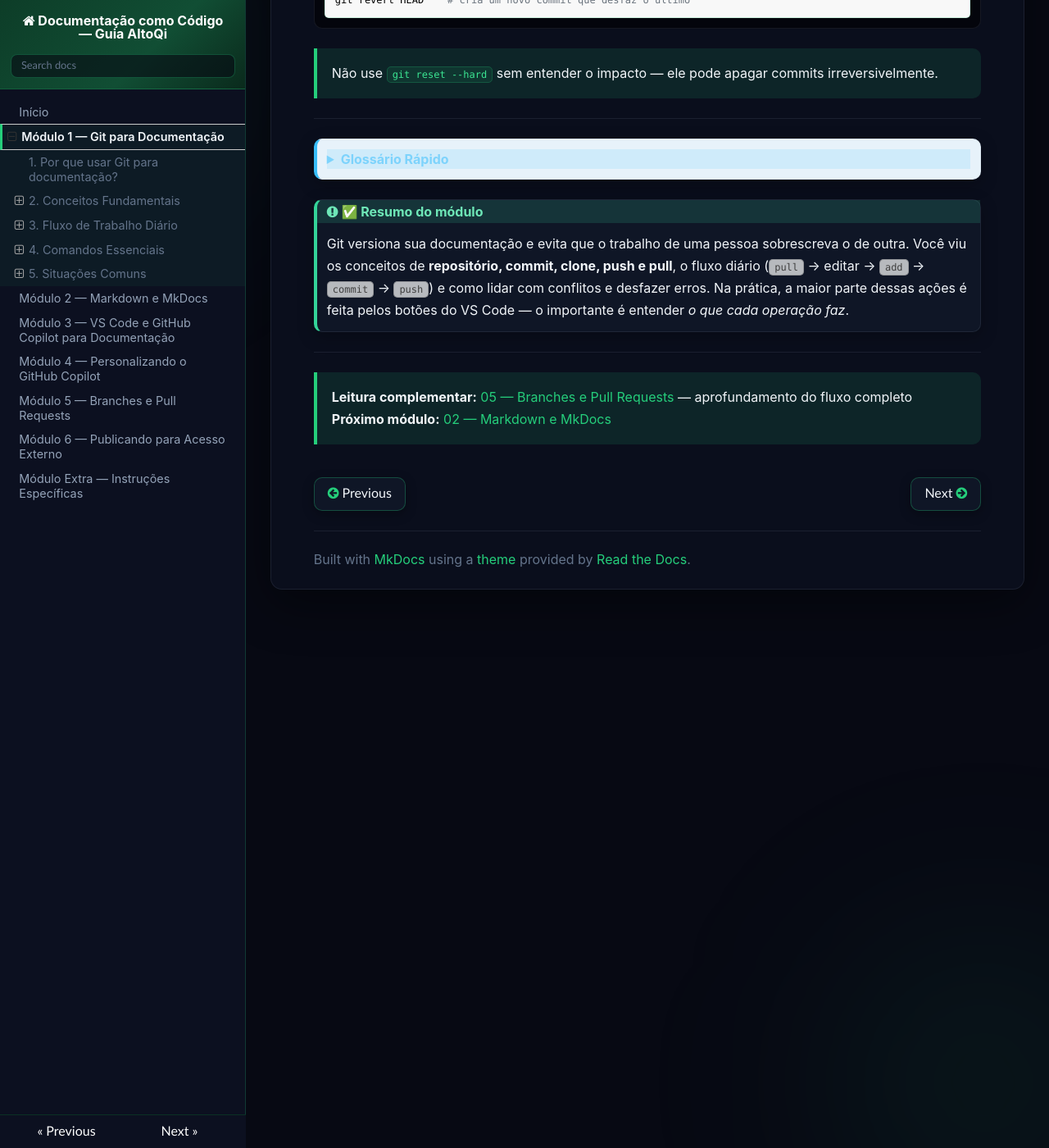
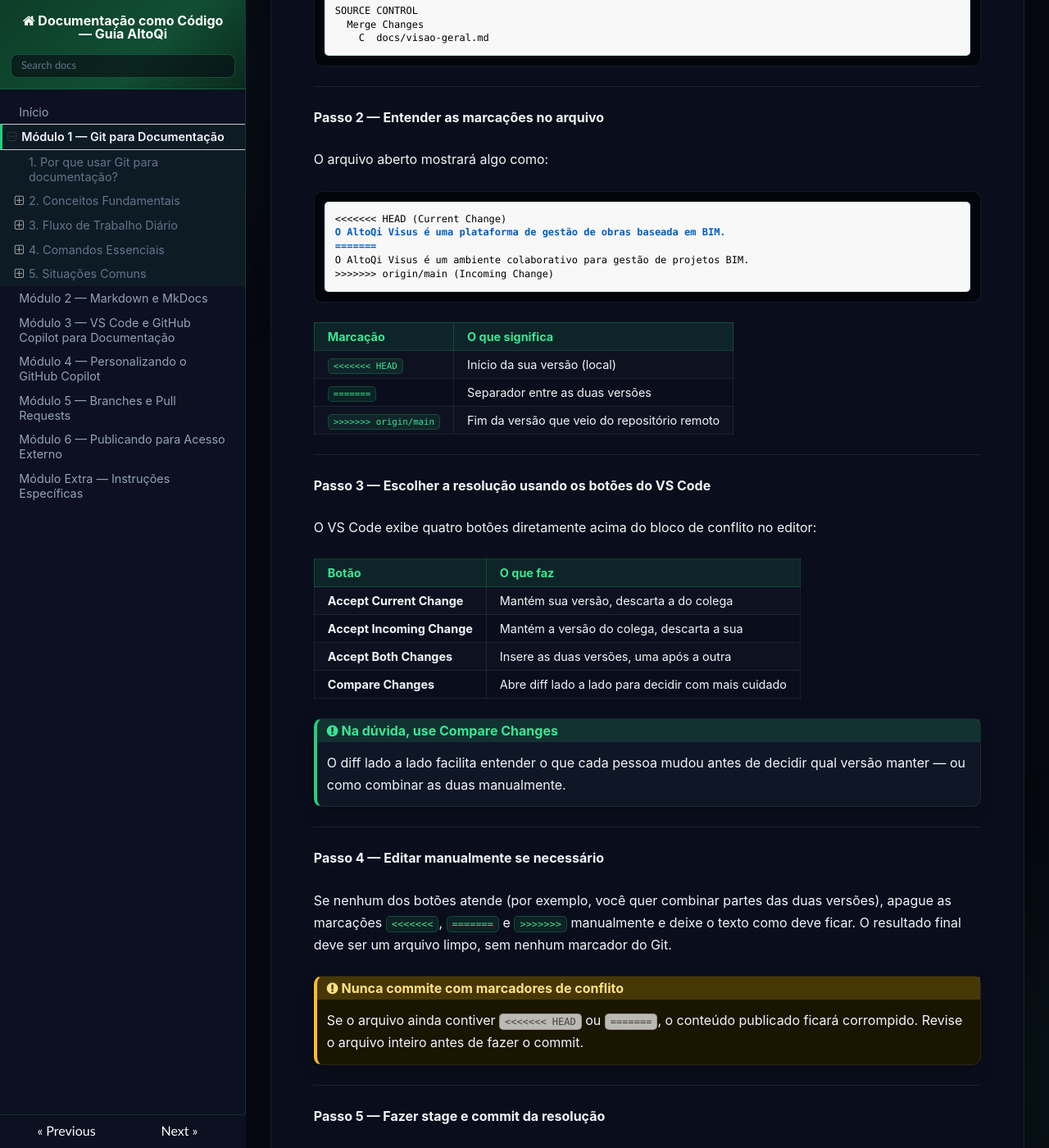
Before and after one commit to AndreBanki/github_para_docs, an MkDocs documentation site: the page built from docs/01-git-para-documentacao.md, in a window 1280 px wide and 1400 px high, scrolled down 6340 px. Shown: the whole window at 82% size. Built offline with MkDocs 1.6.1, drawn with Linux system fonts in a browser that asks for light colours; nearby versions of some CDN libraries; some of the changed text lies outside the part shown.

````diff
--- a/docs/01-git-para-documentacao.md
+++ b/docs/01-git-para-documentacao.md
@@ -249,6 +249,79 @@ Texto que está no main
 
 Você precisa editar o arquivo manualmente, escolhendo qual versão manter (ou combinando as duas), e depois fazer um novo commit. O VS Code tem uma interface visual para resolver conflitos.
 
+#### Walkthrough passo a passo: resolvendo um conflito no VS Code
+
+**Situação:** você e um colega editaram o mesmo parágrafo do arquivo `docs/visao-geral.md` e agora, ao fazer `git pull`, o Git informa conflito.
+
+---
+
+**Passo 1 — Identificar o conflito**
+
+O painel **Source Control** (`Ctrl+Shift+G`) exibe o arquivo com o ícone **C** (Conflict). Clique nele para abri-lo.
+
+```
+SOURCE CONTROL
+  Merge Changes
+    C  docs/visao-geral.md
+```
+
+---
+
+**Passo 2 — Entender as marcações no arquivo**
+
+O arquivo aberto mostrará algo como:
+
+```
+<<<<<<< HEAD (Current Change)
+O AltoQi Visus é uma plataforma de gestão de obras baseada em BIM.
+=======
+O AltoQi Visus é um ambiente colaborativo para gestão de projetos BIM.
+>>>>>>> origin/main (Incoming Change)
+```
+
+| Marcação | O que significa |
+|---|---|
+| `<<<<<<< HEAD` | Início da sua versão (local) |
+| `=======` | Separador entre as duas versões |
+| `>>>>>>> origin/main` | Fim da versão que veio do repositório remoto |
+
+---
+
+**Passo 3 — Escolher a resolução usando os botões do VS Code**
+
+O VS Code exibe quatro botões diretamente acima do bloco de conflito no editor:
+
+| Botão | O que faz |
+|---|---|
+| **Accept Current Change** | Mantém sua versão, descarta a do colega |
+| **Accept Incoming Change** | Mantém a versão do colega, descarta a sua |
+| **Accept Both Changes** | Insere as duas versões, uma após a outra |
+| **Compare Changes** | Abre diff lado a lado para decidir com mais cuidado |
+
+!!! tip "Na dúvida, use Compare Changes"
+    O diff lado a lado facilita entender o que cada pessoa mudou antes de decidir qual versão manter — ou como combinar as duas manualmente.
+
+---
+
+**Passo 4 — Editar manualmente se necessário**
+
+Se nenhum dos botões atende (por exemplo, você quer combinar partes das duas versões), apague as marcações `<<<<<<<`, `=======` e `>>>>>>>` manualmente e deixe o texto como deve ficar. O resultado final deve ser um arquivo limpo, sem nenhum marcador do Git.
+
+!!! warning "Nunca commite com marcadores de conflito"
+    Se o arquivo ainda contiver `<<<<<<< HEAD` ou `=======`, o conteúdo publicado ficará corrompido. Revise o arquivo inteiro antes de fazer o commit.
+
+---
+
+**Passo 5 — Fazer stage e commit da resolução**
+
+Após salvar o arquivo resolvido:
+
+1. No painel **Source Control**, clique em ![Add](https://cdn.jsdelivr.net/npm/@vscode/codicons@0.0.35/src/icons/add.svg){: .vscode-icon} ao lado do arquivo para fazer stage
+2. Clique em ![Check](https://cdn.jsdelivr.net/npm/@vscode/codicons@0.0.35/src/icons/check.svg){: .vscode-icon} **Commit** (a mensagem sugerida `Merge branch 'origin/main'` já está preenchida)
+3. Clique em **Sync Changes** para enviar o commit de merge
+
+O conflito está resolvido. O histórico registrará que houve um merge e quem o resolveu.
+
 ---
 
 ### "Cometi um erro e quero desfazer antes de commitar"
````
